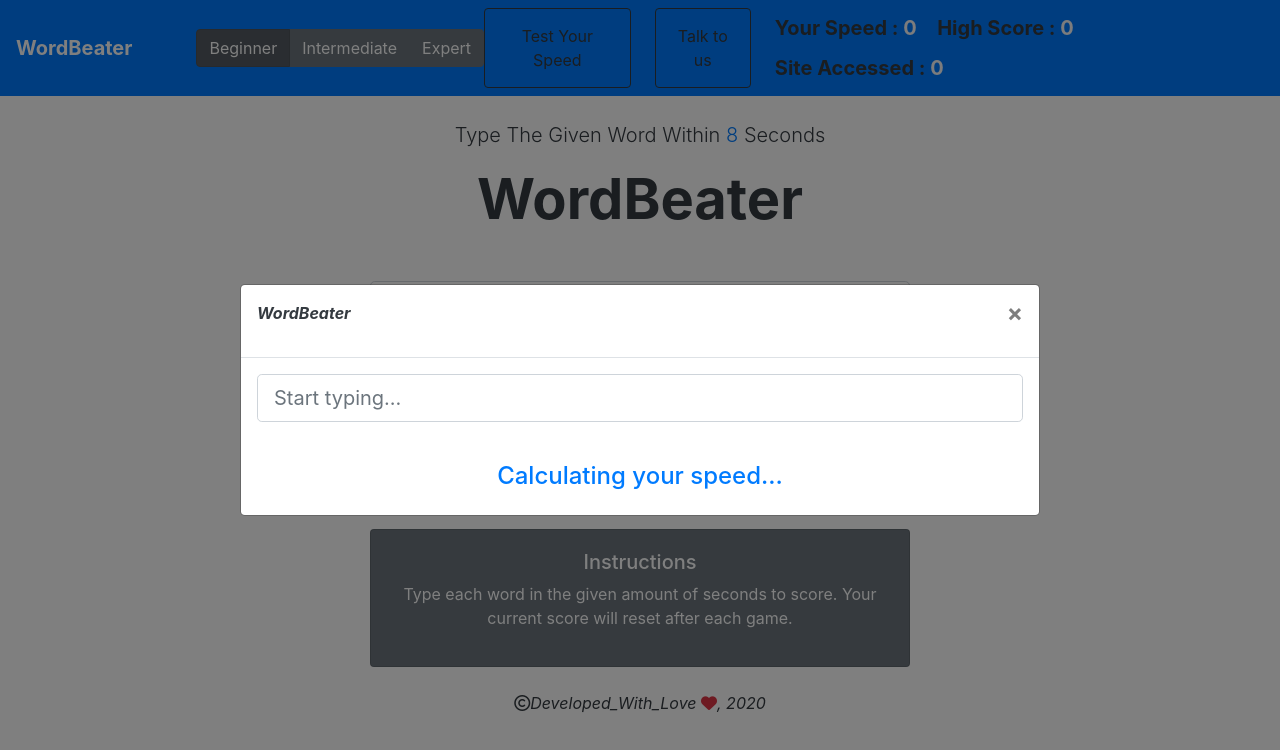
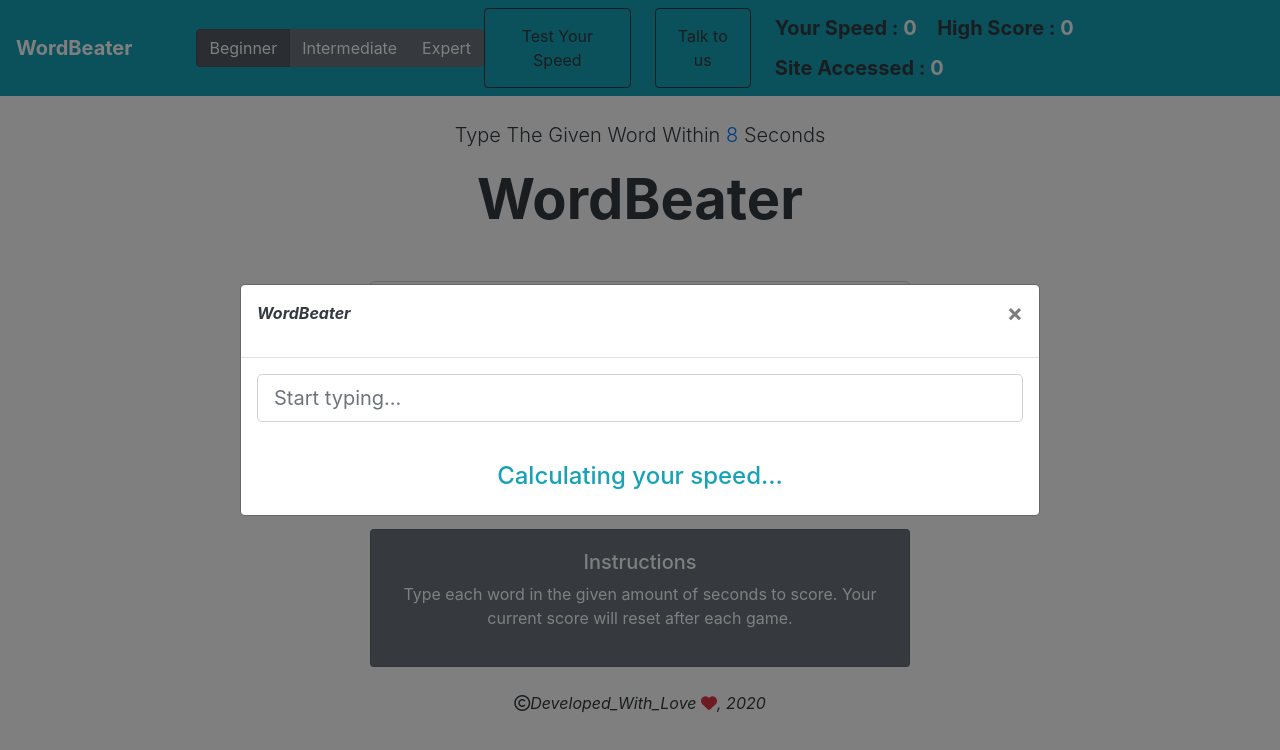
Before and after one commit to siprasingh2022/wordBeater.github.io, a plain HTML site: page index.html in a window 1280 px wide. Both pictures are taken after a click on the button "Test Your Speed". Drawn offline with nearby package versions, Linux system fonts and the light colour scheme; no server answers.

Commit message:
Update index.html

```diff
--- a/index.html
+++ b/index.html
@@ -18,7 +18,7 @@
 
 <body class="text-dark" onload="checkCookie();level();">
 
-  <nav class="navbar navbar-expand-lg bg-primary navbar-dark">
+  <nav class="navbar navbar-expand-lg bg-info navbar-dark">
     <!-- Brand -->
     <a class="navbar-brand font-weight-bolder" href="#">WordBeater</a>
     <div class="btn-group btn-group-toggle ml-5" data-toggle="buttons">
@@ -64,7 +64,7 @@
         <div class="modal-body">
           <input type="text" class="form-control form-control-lg" placeholder="Start typing..." id="quoteInput" autofocus>
           <br>
-          <h4 class="text-center mt-3 text-primary" id="timer">Calculating your speed...</h4>
+          <h4 class="text-center mt-3 text-info" id="timer">Calculating your speed...</h4>
         </div>
       </div>
     </div>
```
